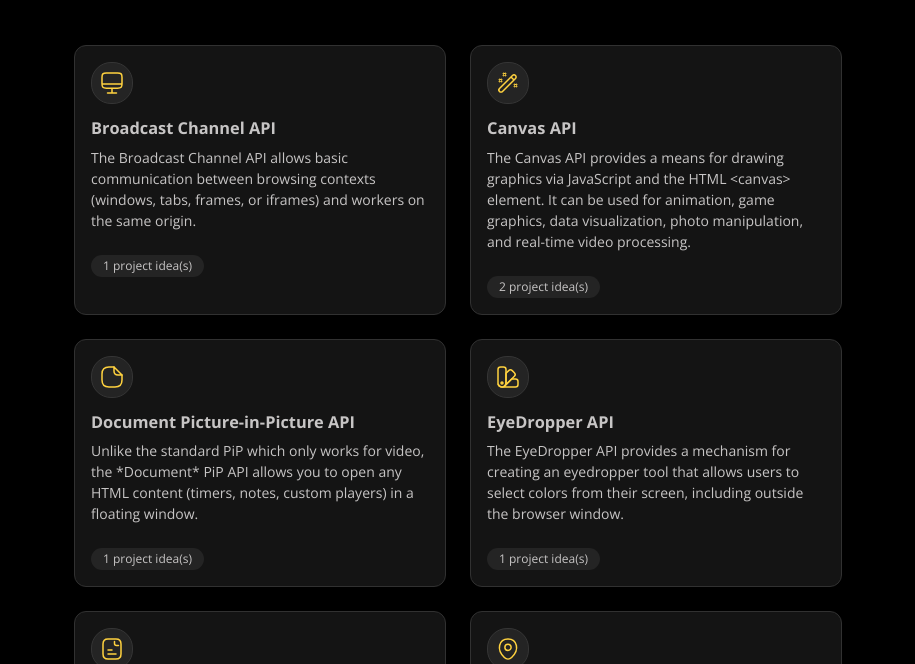
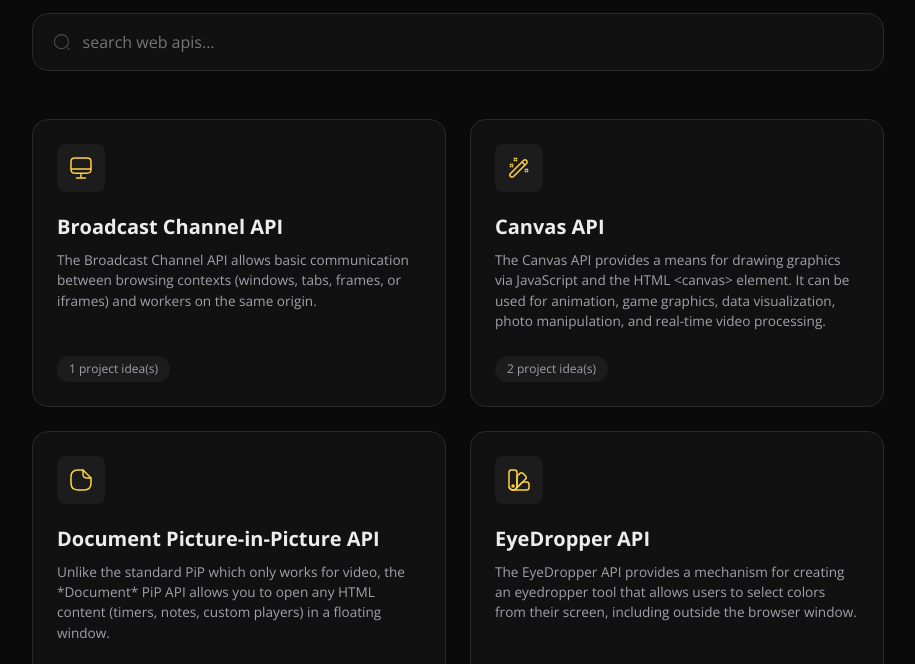
Before and after one commit to Bridgetamana/web-api-project-ideas, a plain HTML site: page index.html in a window 1280 px wide. Shown: the part 225-889 px from the top of the page, without its empty margins (182-1097 px from the left). Drawn offline with nearby package versions, Linux system fonts and the light colour scheme.

Commit message:
Refactor CSS variables

```diff
--- a/style.css
+++ b/style.css
@@ -1,3 +1,17 @@
+:root {
+  --bg-body: #0a0a0a;
+  --bg-card: #111111;
+  --bg-element: #1c1c1c;
+  --border-subtle: #2a2a2a;
+  --border-focus: #525252;
+  --text-main: #ededed;
+  --text-muted: #a1a1aa;
+  --text-subtle: #525252;
+  --radius-lg: 16px;
+  --radius-md: 8px;
+  --radius-sm: 4px;
+}
+
 *,
 *::before,
 *::after {
@@ -8,11 +22,12 @@
 
 a {
   color: inherit;
+  text-decoration: none;
 }
 
 body {
-  background-color: #000;
-  color: #fff;
+  background-color: var(--bg-body);
+  color: var(--text-main);
   min-height: 100vh;
   display: flex;
   justify-content: center;
@@ -29,9 +44,9 @@ input {
 }
 
 .wrapper {
-  padding: 3rem 1rem;
+  padding: 4rem 1.5rem;
   width: 100%;
-  max-width: 800px;
+  max-width: 900px;
 }
 
 .sr-only {
@@ -43,14 +58,32 @@ input {
   overflow: hidden;
 }
 
+header {
+  margin-bottom: 3rem;
+}
+
+.page-title {
+  font-size: 2.5rem;
+  margin-bottom: 0.75rem;
+}
+
+.page-description {
+  color: var(--text-muted);
+  font-size: 1.125rem;
+  max-width: 600px;
+}
+
+.search-group {
+  margin-bottom: 3rem;
+}
+
 .search-bar {
   display: flex;
   align-items: center;
-  border: 1px solid #313131;
-  border-radius: 10px;
-  padding: 0.75rem 12px;
-  margin-block: 1rem;
-  background: #141414;
+  border: 1px solid var(--border-subtle);
+  border-radius: var(--radius-lg);
+  padding: 1rem 1.25rem;
+  background: var(--bg-card);
 }
 
 .search-bar:focus-within {
@@ -61,95 +94,150 @@ input {
 input {
   border: none;
   background: transparent;
-  padding-left: 8px;
+  padding-left: 12px;
   width: 100%;
   outline: none;
+  font-size: 1rem;
 }
 
 .card-wrapper {
   display: grid;
-  margin-block: 3rem;
   gap: 1.5rem;
+  grid-template-columns: 1fr;
+
+  @media (min-width: 768px) {
+    grid-template-columns: repeat(2, 1fr);
+  }
 }
 
 .single-card {
-  padding: 1rem;
-  border-radius: 12px;
-  border: 1px solid #313131;
-  color: #c7c5c5;
-  background-color: #141414;
-  text-decoration: none;
+  display: flex;
+  flex-direction: column;
+  padding: 1.5rem;
+  border-radius: var(--radius-lg);
+  border: 1px solid var(--border-subtle);
+  background-color: var(--bg-card);
+  height: 100%;
 }
 
 .single-card:hover {
-  border-color: #c7c5c5;
-  color: #fff;
+  border-color: var(--border-focus);
 }
 
 .icon-wrapper {
   display: inline-flex;
+  align-items: center;
   justify-content: center;
-  background-color: #242424;
-  border: 1px solid #353535;
-  border-radius: 20px;
-  padding: 8px;
-  margin-bottom: 12px;
+  width: 48px;
+  height: 48px;
+  background-color: var(--bg-element);
+  border-radius: var(--radius-md);
+  margin-bottom: 1.25rem;
 }
 
 .card-details {
   display: flex;
   flex-direction: column;
-  gap: 6px;
+  gap: 0.5rem;
+  flex-grow: 1;
+}
+
+.card-details h3 {
+  font-size: 1.25rem;
+}
+
+.card-details p {
+  color: var(--text-muted);
+  font-size: 0.85rem;
 }
 
 .card-labels {
+  margin-top: 1.5rem;
   display: flex;
   flex-wrap: wrap;
-  gap: 8px;
-  margin-top: 1.5rem;
+  gap: 0.5rem;
 }
 
 .label {
+  display: inline-flex;
+  align-items: center;
+  border-radius: 100px;
+  padding: 4px 12px;
+  background-color: var(--bg-element);
+  color: var(--text-muted);
+  font-size: 0.75rem;
+}
+
+.single-card:hover .label {
+  color: var(--text-main);
+  background-color: var(--border-subtle);
+}
+
+footer {
+  margin-top: 5rem;
+  padding-top: 2rem;
+  border-top: 1px solid var(--border-subtle);
   display: flex;
-  justify-content: center;
-  border-radius: 30px;
-  font-size: 14px;
-  padding: 2px 12px;
-  background-color: #242424;
-  color: #c7c5c5;
-  font-size: 0.75rem;
+  flex-direction: column;
+  align-items: center;
+  gap: 1rem;
+  color: var(--text-muted);
+  font-size: 0.85rem;
+
+  @media (min-width: 640px) {
+    flex-direction: row;
+    justify-content: space-between;
+  }
 }
 
 footer div {
   display: flex;
   align-items: center;
-  gap: 2px;
+  gap: 6px;
 }
 
-@media (min-width: 768px) {
-  .card-wrapper {
-    grid-template-columns: 1fr 1fr;
-  }
+footer a:hover {
+  text-decoration: underline;
+  text-decoration-thickness: 1px;
+  text-underline-offset: 4px;
 }
 
 /* Api detail page */
 .go-back-btn {
-  text-decoration: none;
-  display: flex;
+  display: inline-flex;
   align-items: center;
-  gap: 4px;
+  gap: 8px;
+  color: var(--text-muted);
+  font-weight: 500;
+  margin-bottom: 2rem;
+  padding: 8px 0;
 }
 
-header {
-  margin-block: 2rem;
+.go-back-btn:hover {
+  color: var(--text-main);
+}
+
+.project-list {
+  margin-top: 2rem;
 }
 
 .project-list li {
-  padding-block: 1rem;
+  padding: 1.5rem 0;
   list-style: none;
-  border-bottom: 1px solid #fff;
+  border-bottom: 1px solid var(--border-subtle);
 }
 
-.project-list li a {
-  text-decoration: none;
+.project-list li:last-child {
+  border-bottom: none;
 }
+
+.project-list h3 {
+  font-size: 1.125rem;
+  margin-bottom: 0.5rem;
+  color: var(--text-main);
+}
+
+.project-list p {
+  color: var(--text-muted);
+  font-size: 0.9375rem;
+}
```
